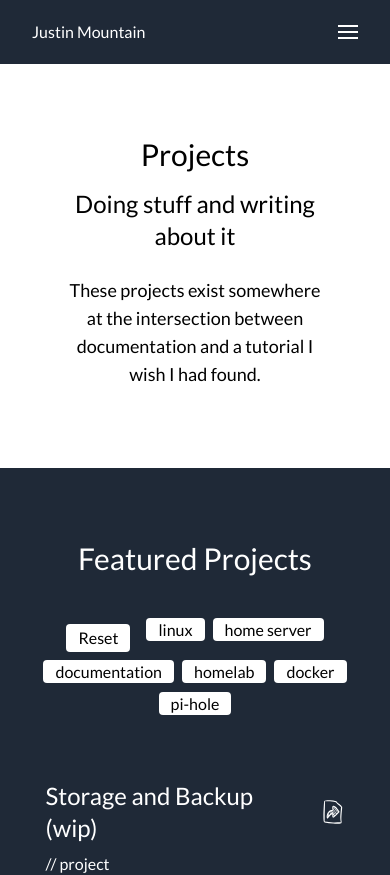
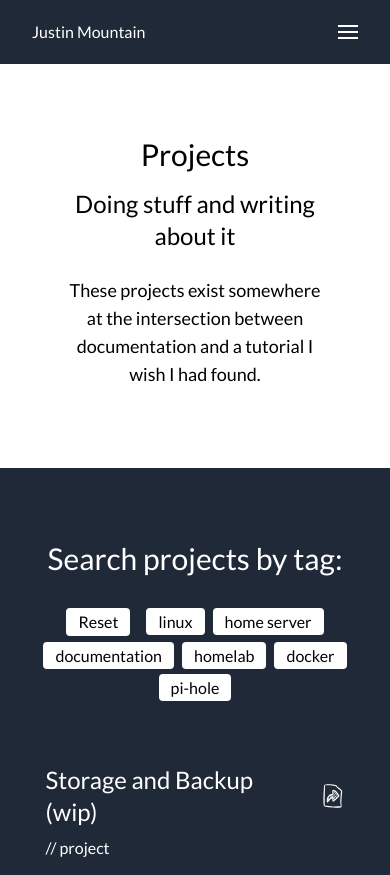
Before and after one commit to JustinMountain/personal-blog, a Next.js app: page /projects in a window 390 px wide. Shown: the top 875 px of the page. Built offline with nearby package versions, Linux system fonts and the light colour scheme.

Commit message:
Project section cleaned up for pull to master

```diff
--- a/components/sections/projects/FilterCheckbox.js
+++ b/components/sections/projects/FilterCheckbox.js
@@ -18,7 +18,7 @@ export default function FilterCheckbox({ tag, state, onChange }) {
   return (
     <div>
       <input type="checkbox"  id={'check-' + tag} name={'check-' + tag} className="peer" onChange={handleCheckboxChange} hidden />
-      <label  htmlFor={'check-' + tag} className='select-none bg-white peer-checked:bg-red-300 px-3 py-0.5 mr-2 mt-4 lg:my-1 last:mr-0 rounded'>{tag}</label>
+      <label  htmlFor={'check-' + tag} className='cursor-pointer select-none bg-white peer-checked:bg-red-300 px-3 py-1 mr-2 mt-4 lg:my-1 last:mr-0 rounded'>{tag}</label>
     </div>
   )
 }
--- a/components/sections/projects/ProjectTagList.js
+++ b/components/sections/projects/ProjectTagList.js
@@ -2,8 +2,8 @@ import React from 'react'
 
 export default function ProjectTagList({ tags }) {
 
+  // Outputs all tags is a list
   return (
-
     <div className='flex flex-wrap items-center lg:col-start-1 lg:col-end-3'>
       {tags.map(tag => (
         <span className='bg-white px-3 py-0.5 mr-2 mt-4 lg:my-1 last:mr-0 rounded' key={tag}>{tag}</span>
--- a/components/sections/projects/ProjectsAll.js
+++ b/components/sections/projects/ProjectsAll.js
@@ -52,21 +52,17 @@ export default function ProjectsAll({ posts }) {
   return (
     <section className='bg-gray-800 pt-2 pb-2 px-8 '>
       <div className='m-auto max-w-screen-2xl'>
-
-        <h2 className="text-center text-white pt-16 pb-8">Featured Projects</h2>
+        <h2 className="text-center text-white pt-16 pb-8">Search projects by tag:</h2>
 
         <div className='flex flex-wrap items-center justify-center m-auto gap-2 lg:col-start-1 lg:col-end-3'>
 
-        <button className='bg-white px-3 py-0.5 mr-2 mt-4 lg:my-1 last:mr-0 rounded active:bg-violet-700'
+        <button className='bg-white px-3 py-0.5 mr-2 lg:my-1 last:mr-0 rounded active:bg-red-300'
           onClick={() => resetResult()}>Reset</button>
 
           {uniqueTags.map((tag, index) => (
-
             <FilterCheckbox key={index} tag={tag} state={tagDictState} onChange={filterResult}/>
-
           ))}
         </div>
-
 
         {/* Takes the first four posts and creates cards for them */}
         {data.map((post, index) => (
```
